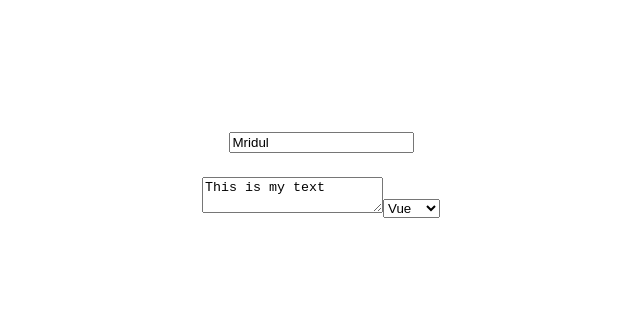
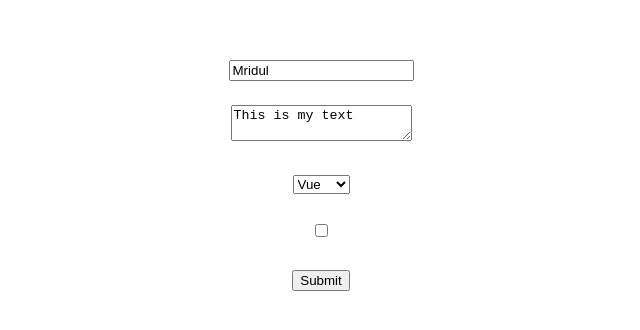
Before and after one commit to mdmidulhosen/React-Js-Vite-Project-LWS-, a React (Vite) app: page / in a window 1280 px wide. Shown: the part 226-556 px from the top of the page, without its empty margins (319-959 px from the left). Built offline with nearby package versions, Linux system fonts and the light colour scheme.

Commit message:
FORM HANDALING: onSubmit function use and consol.log() input fields value's

```diff
--- a/src/component/Form.jsx
+++ b/src/component/Form.jsx
@@ -6,40 +6,60 @@ export class Form extends Component {
     state = {
         title: "Mridul",
         text: "This is my text",
-        library: "vue"
+        library: "vue",
+        checkBox: true
     }
 
     handlerChange = (e) => {
-        if(e.target.type === "text"){
+        if (e.target.type === "text") {
             this.setState({
                 title: e.target.value
             })
-        }else if(e.target.type === "textarea"){
+        } else if (e.target.type === "textarea") {
             this.setState({
                 text: e.target.value
             })
-        }else if(e.target.type === "select-one"){
+        } else if (e.target.type === "select-one") {
             this.setState({
                 library: e.target.value
             })
-        }else{
+        } else if (e.target.type === "checkbox") {
+            this.setState({
+                checkBox: e.target.checked
+            })
+        } else {
+            console.log(e.target.type === "select-one")
             console.log("Nothing Is Here")
         }
     }
 
+    submitHandler = (e) => {
+        const { title, text, library, checkBox } = this.state;
+        e.preventDefault();
+        console.log(title, text, library, checkBox)
+    }
+
     render() {
-        const { title, text, library } = this.state;
+        const { title, text, library, checkBox } = this.state;
         return (
-            <div>
+            <form  onSubmit={this.submitHandler}>
                 <input type="text" value={title} onChange={this.handlerChange} />
                 <br></br>
                 <br></br>
-                <textarea  name="textarea" value={text} onChange={this.handlerChange}></textarea>
+                <textarea name="textarea" value={text} onChange={this.handlerChange}></textarea>
+                <br></br>
+                <br></br>
                 <select value={library} onChange={this.handlerChange}>
                     <option value="react">React</option>
                     <option value="vue">Vue</option>
                 </select>
-            </div>
+                <br></br>
+                <br></br>
+                <input type="checkbox" value={checkBox} onChange={this.handlerChange} />
+                <br></br>
+                <br></br>
+                <input type="submit" value={"Submit"}/>
+            </form>
         )
     }
 }
```
